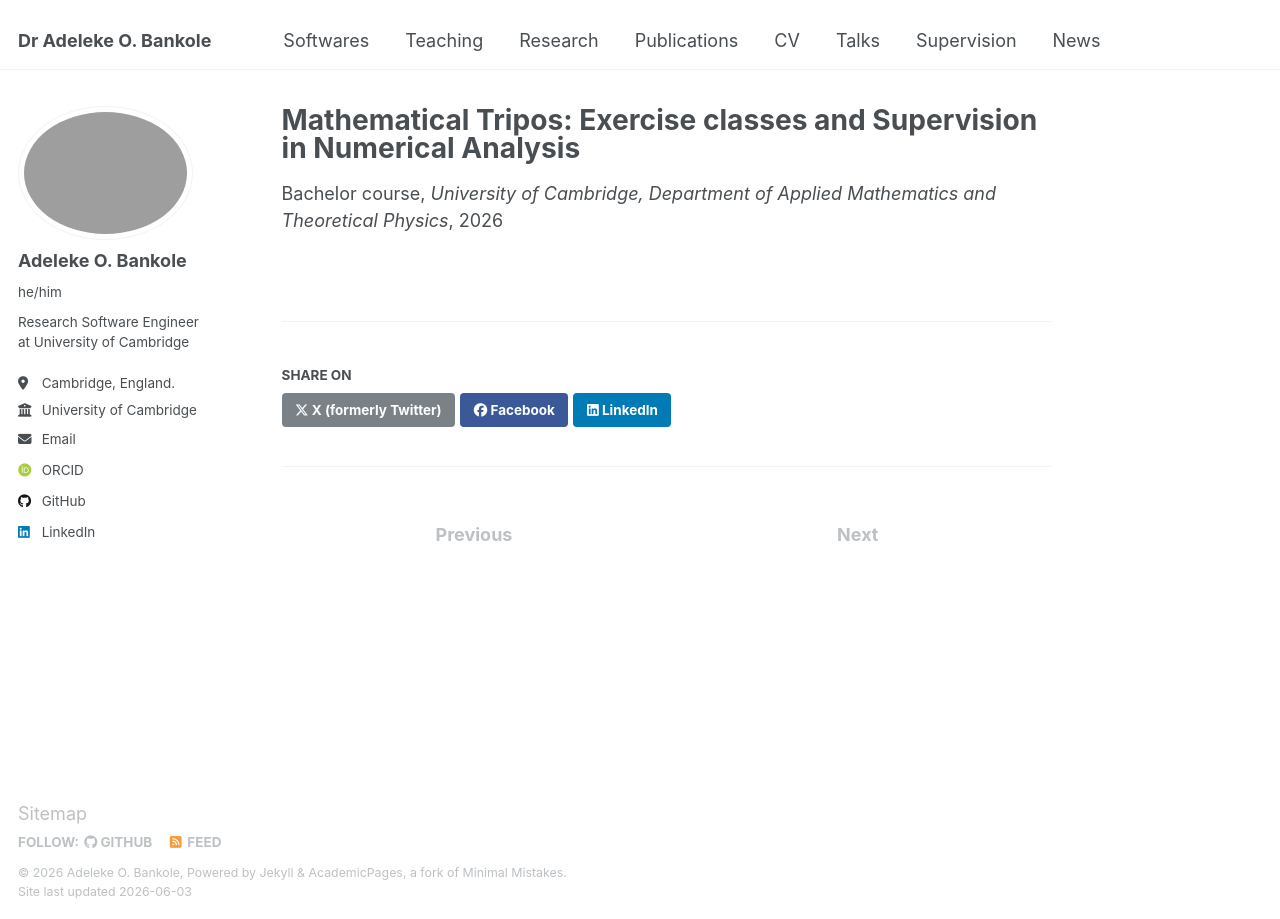
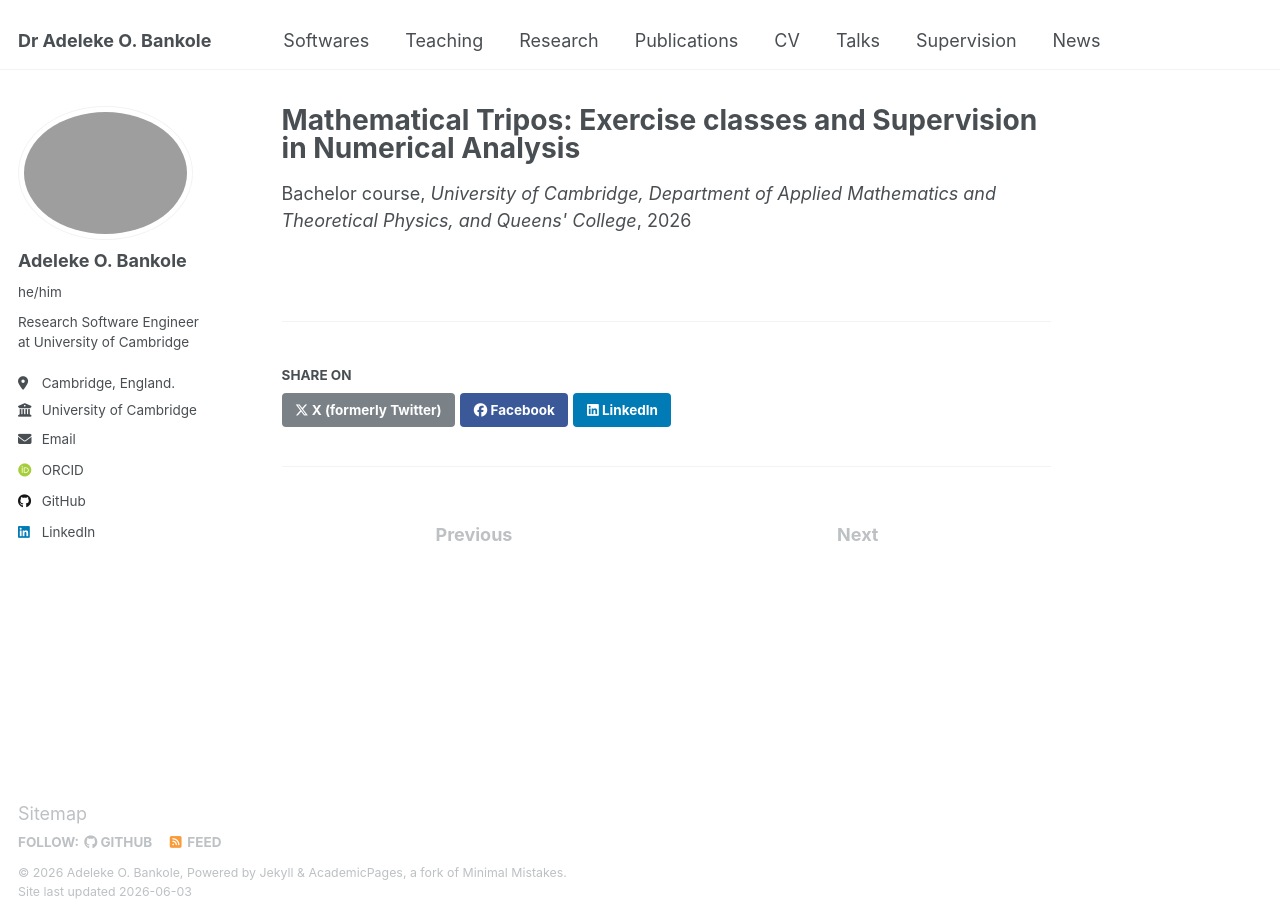
Before and after one commit to AdelekeBankole/adelekebankole.github.io, a Jekyll site: the page built from _teaching/2026-numerical-analysis.md, in a window 1280 px wide. Built offline with Jekyll 4.4.1, drawn with Linux system fonts in a browser that asks for light colours; some web fonts are replaced.

Commit message:
Update venue

```diff
--- a/_teaching/2026-numerical-analysis.md
+++ b/_teaching/2026-numerical-analysis.md
@@ -3,7 +3,7 @@ title: "Mathematical Tripos: Exercise classes and Supervision in Numerical Analy
 collection: teaching
 type: "Bachelor course"
 permalink: /teaching/2026-Lent-Term-teaching-NA
-venue: "University of Cambridge, Department of Applied Mathematics and Theoretical Physics"
+venue: "University of Cambridge, Department of Applied Mathematics and Theoretical Physics, and Queens' College"
 date: 2026-01-01
 location: "Cambridge, UK"
 ---
```
